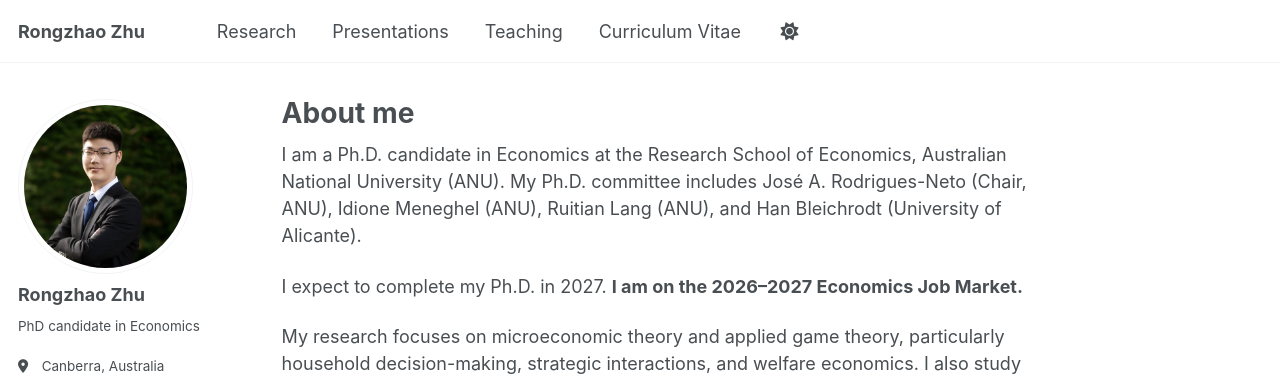
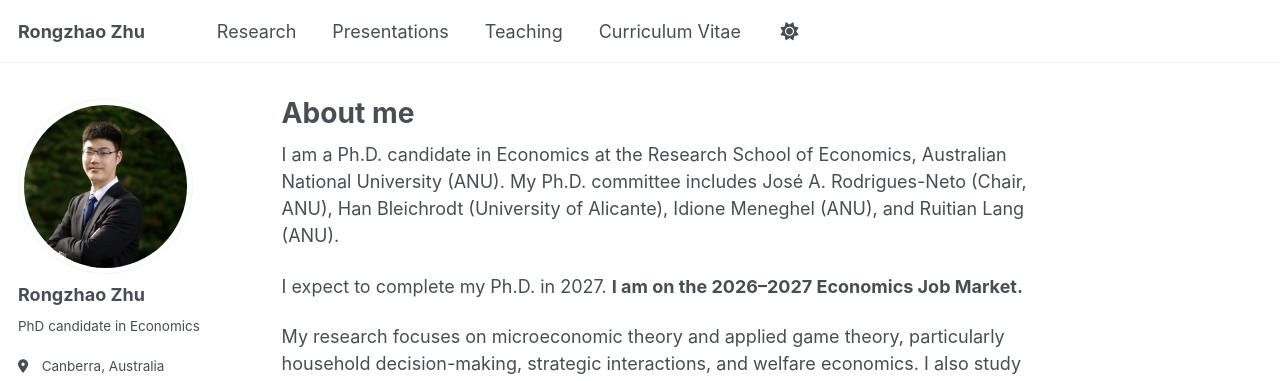
Before and after one commit to Roongzhao/roongzhao.github.io, a Jekyll site: the page built from _pages/about.md, in a window 1280 px wide and 1068 px high. Shown: the top 381 px of the window. Built offline with Jekyll 4.4.1, drawn with Linux system fonts in a browser that asks for light colours; some web fonts are replaced.

```diff
--- a/_pages/about.md
+++ b/_pages/about.md
@@ -7,7 +7,7 @@ redirect_from:
   - /about.html
 ---
 
-I am a Ph.D. candidate in Economics at the Research School of Economics, Australian National University (ANU). My Ph.D. committee includes José A. Rodrigues-Neto (Chair, ANU), Idione Meneghel (ANU), Ruitian Lang (ANU), and Han Bleichrodt (University of Alicante).
+I am a Ph.D. candidate in Economics at the Research School of Economics, Australian National University (ANU). My Ph.D. committee includes José A. Rodrigues-Neto (Chair, ANU), Han Bleichrodt (University of Alicante), Idione Meneghel (ANU), and Ruitian Lang (ANU).
 
 I expect to complete my Ph.D. in 2027. **I am on the 2026–2027 Economics Job Market.**
 
```
